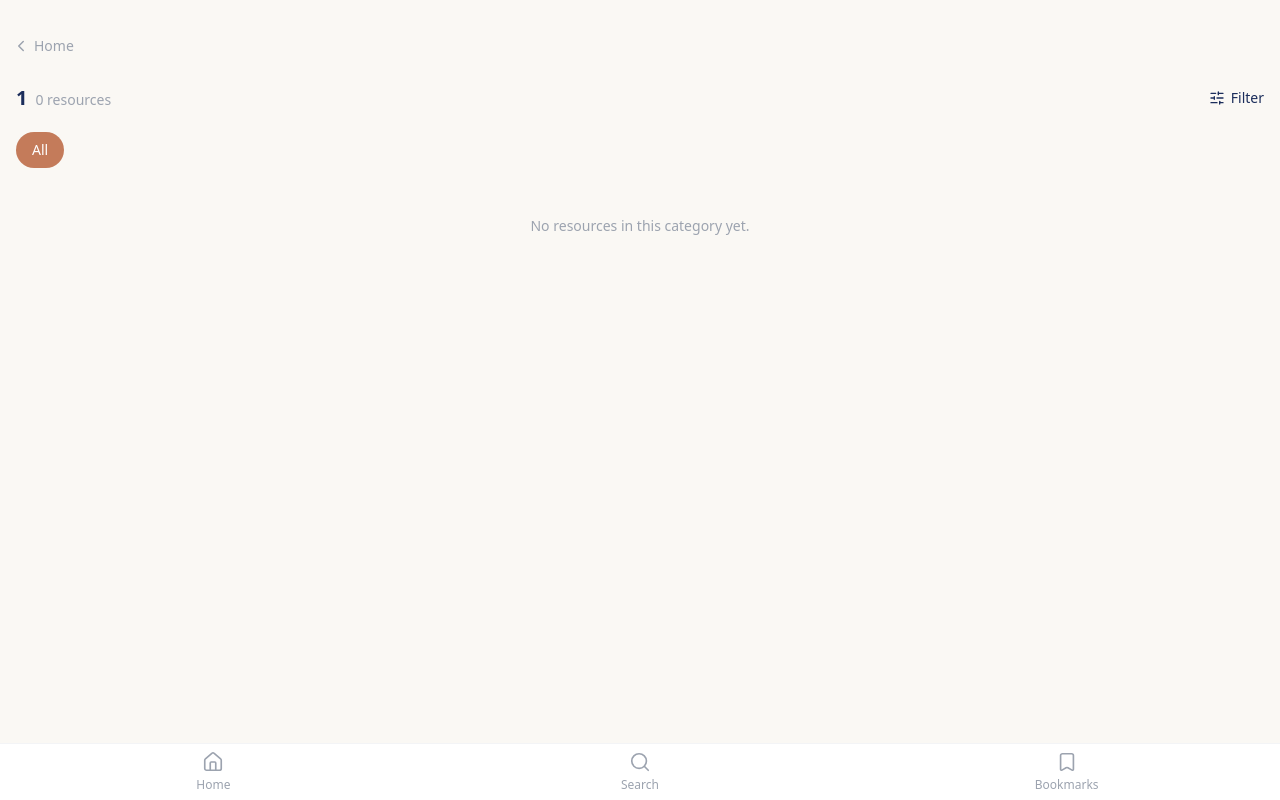
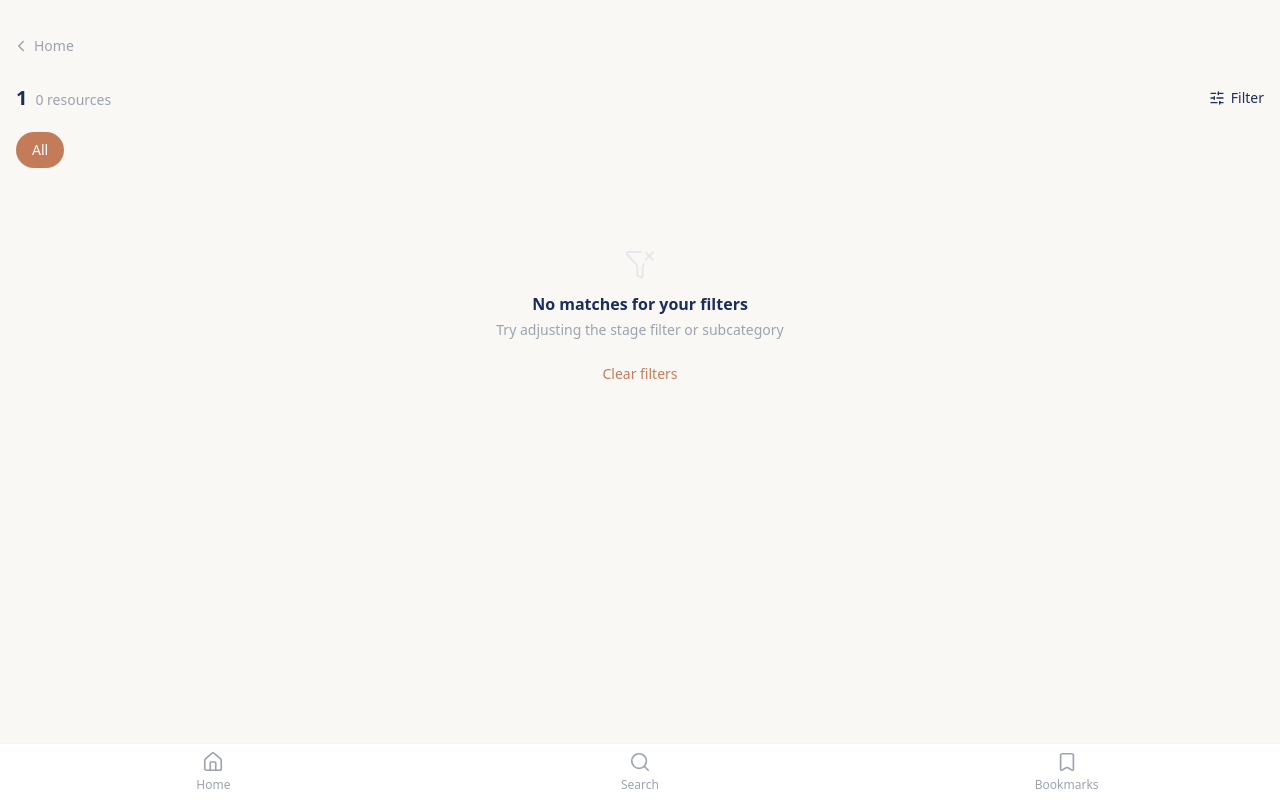
Before and after one commit to whytrabbit627/first2, a React (Vite) app: page /category/1 in a window 1280 px wide. Built offline with nearby package versions, Linux system fonts and the light colour scheme; sample sign-in values are in the browser's storage.

Commit message:
feat: Sprint 2 complete - content seeding, validation, stage filter, search highlighting, empty states

```diff
--- a/src/components/ContentCard/ContentCard.jsx
+++ b/src/components/ContentCard/ContentCard.jsx
@@ -7,7 +7,7 @@ const PLACEHOLDER_COLORS = {
   resources: 'bg-navy/20',
 }
 
-export default function ContentCard({ item, onClick }) {
+export default function ContentCard({ item, onClick, highlights = {} }) {
   const { id, title, category, subcategory, description } = item
   const placeholderColor = PLACEHOLDER_COLORS[category] ?? 'bg-gray-100'
 
@@ -28,14 +28,14 @@ export default function ContentCard({ item, onClick }) {
               {subcategory.replace(/-/g, ' ')}
             </span>
             <h3 className="font-semibold text-navy text-sm leading-snug line-clamp-2">
-              {title}
+              {highlights.title ?? title}
             </h3>
           </div>
           <BookmarkButton itemId={id} className="-mt-1 -mr-2 shrink-0" />
         </div>
 
         <p className="text-gray-500 text-xs leading-relaxed line-clamp-3">
-          {description}
+          {highlights.description ?? description}
         </p>
       </div>
     </article>
--- a/src/pages/Category.jsx
+++ b/src/pages/Category.jsx
@@ -1,6 +1,6 @@
 import { useState, useEffect } from 'react'
 import { useParams, useNavigate } from 'react-router-dom'
-import { ChevronLeft, SlidersHorizontal } from 'lucide-react'
+import { ChevronLeft, FilterX, SlidersHorizontal } from 'lucide-react'
 import allContent from '../data/content.json'
 import ContentCard from '../components/ContentCard/ContentCard'
 import DetailModal from '../components/ContentCard/DetailModal'
@@ -116,6 +116,11 @@ export default function Category() {
 
   const stageFilterActive = activeStage !== 'all'
 
+  function clearFilters() {
+    setActiveSubcategory('all')
+    setActiveStage(getSmartStageDefault())
+  }
+
   return (
     <div className="flex flex-col min-h-full">
       {/* Header */}
@@ -170,7 +175,19 @@ export default function Category() {
       {/* Content list */}
       <div className="flex flex-col gap-4 px-4 pt-1 pb-4">
         {filtered.length === 0 ? (
-          <p className="text-gray-400 text-sm text-center mt-8">No resources in this category yet.</p>
+          <div className="flex flex-col items-center mt-16 gap-3 text-center">
+            <FilterX size={32} className="text-gray-200" strokeWidth={1.5} />
+            <div>
+              <p className="font-semibold text-navy text-base">No matches for your filters</p>
+              <p className="text-gray-400 text-sm mt-1">Try adjusting the stage filter or subcategory</p>
+            </div>
+            <button
+              onClick={clearFilters}
+              className="text-terracotta text-sm font-medium min-h-[44px]"
+            >
+              Clear filters
+            </button>
+          </div>
         ) : (
           filtered.map(item => (
             <ContentCard
--- a/src/pages/Search.jsx
+++ b/src/pages/Search.jsx
@@ -1,5 +1,5 @@
 import { useState, useMemo } from 'react'
-import { Search as SearchIcon, X } from 'lucide-react'
+import { Search as SearchIcon, SearchX, X } from 'lucide-react'
 import Fuse from 'fuse.js'
 import allContent from '../data/content.json'
 import ContentCard from '../components/ContentCard/ContentCard'
@@ -11,6 +11,29 @@ const fuse = new Fuse(allContent, {
   ignoreLocation: true,
 })
 
+// Highlight exact query string occurrences in text using a regex split.
+// Returns a ReactNode[] if the query appears in text, otherwise undefined.
+function highlightText(text, escapedQuery) {
+  const parts = text.split(new RegExp(`(${escapedQuery})`, 'gi'))
+  if (parts.length === 1) return undefined
+  return parts.map((part, i) =>
+    i % 2 === 1
+      ? <mark key={i} style={{ background: 'rgba(196,123,90,0.25)', borderRadius: 2, padding: '0 1px' }}>{part}</mark>
+      : part
+  )
+}
+
+// Build highlights map for title and description fields.
+function buildHighlights(item, query) {
+  const escaped = query.replace(/[.*+?^${}()|[\]\\]/g, '\\$&')
+  const map = {}
+  const title = highlightText(item.title, escaped)
+  const description = highlightText(item.description, escaped)
+  if (title) map.title = title
+  if (description) map.description = description
+  return map
+}
+
 export default function Search() {
   const [query, setQuery] = useState('')
   const [selectedItem, setSelectedItem] = useState(null)
@@ -18,7 +41,10 @@ export default function Search() {
   const results = useMemo(() => {
     const q = query.trim()
     if (!q) return []
-    return fuse.search(q).map(r => r.item)
+    return fuse.search(q).map(r => ({
+      item: r.item,
+      highlights: buildHighlights(r.item, q),
+    }))
   }, [query])
 
   const hasQuery = query.trim().length > 0
@@ -62,10 +88,10 @@ export default function Search() {
 
       {hasQuery && results.length === 0 && (
         <div className="flex flex-col items-center mt-16 gap-3 text-center">
-          <SearchIcon size={32} className="text-gray-200" strokeWidth={1.5} />
+          <SearchX size={32} className="text-gray-200" strokeWidth={1.5} />
           <div>
             <p className="font-semibold text-navy text-base">No results for "{query.trim()}"</p>
-            <p className="text-gray-400 text-sm mt-1">Try different keywords</p>
+            <p className="text-gray-400 text-sm mt-1">Try different keywords or browse by category</p>
           </div>
         </div>
       )}
@@ -76,10 +102,11 @@ export default function Search() {
             {results.length} result{results.length === 1 ? '' : 's'}
           </p>
           <div className="flex flex-col gap-4">
-            {results.map(item => (
+            {results.map(({ item, highlights }) => (
               <ContentCard
                 key={item.id}
                 item={item}
+                highlights={highlights}
                 onClick={setSelectedItem}
               />
             ))}
```
Also changed, not shown: 1 other file (tests, documents, lock files or other folders).
